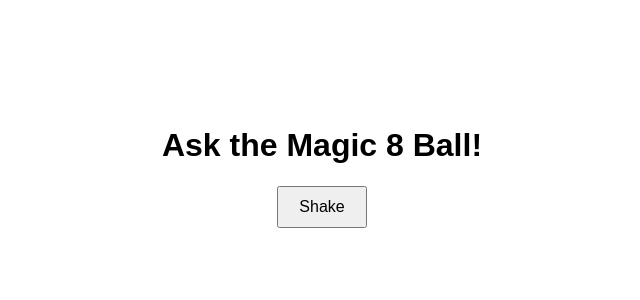
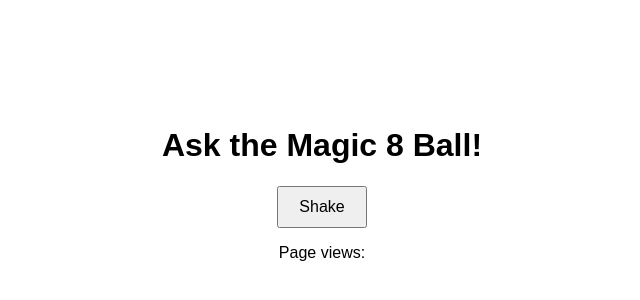
Before and after one commit to Mshawver8/RobotSponsor-, a plain HTML site: page index.html in a window 1280 px wide. Shown: the part 62-362 px from the top of the page, without its empty margins (318-958 px from the left). Drawn offline with Linux system fonts and the light colour scheme.

Commit message:
Update index.html
Added page counter

```diff
--- a/index.html
+++ b/index.html
@@ -32,4 +32,8 @@
         }
     </script>
 </body>
+<footer>
+    <p>Page views: <span id="visitCount"></span></p>
+</footer>
+
 </html>
```
